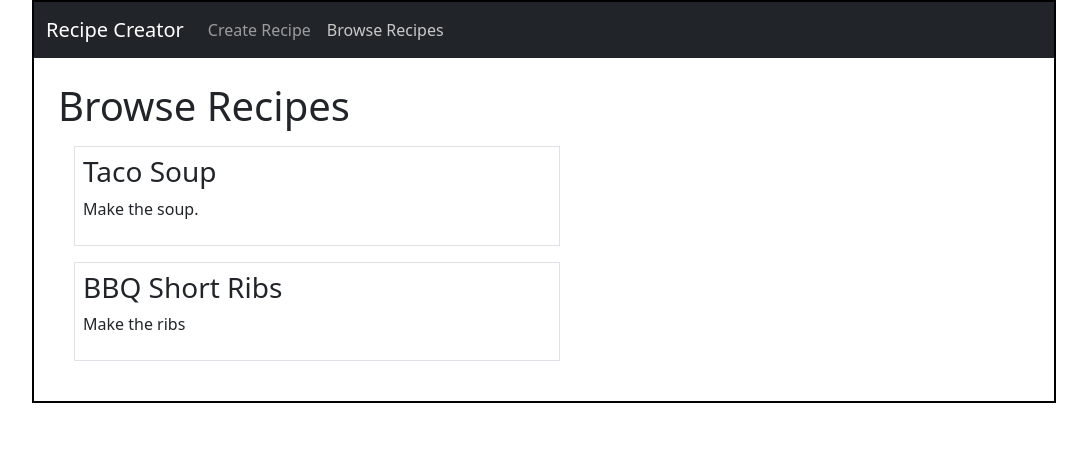
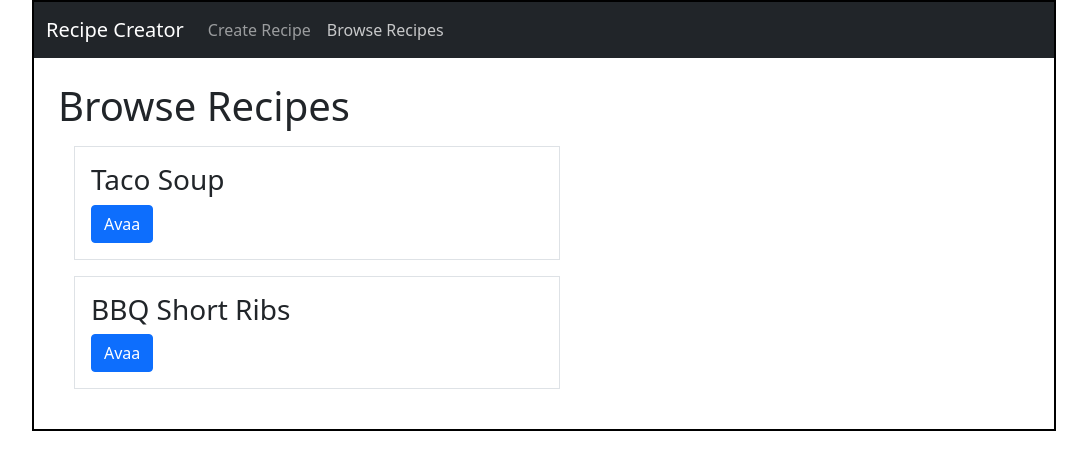
Before and after one commit to ojela028xamk/recipe-creator, a React (Create React App) app: page / in a window 1280 px wide. Both pictures are taken after a click on the button "Browse Recipes". Shown: the top 470 px of the page, without its empty margins (96-1183 px from the left). Built offline with nearby package versions, Linux system fonts and the light colour scheme.

Commit message:
modal added

```diff
--- a/src/components/BrowseRecipes.tsx
+++ b/src/components/BrowseRecipes.tsx
@@ -1,18 +1,41 @@
+import { useState } from "react";
+import { Button, Modal } from "react-bootstrap";
 import { MockData } from "../common/MockData";
 import { MockDataTS } from "../interfaces/MockDataTS";
 
 export default function BrowseRecipes(): JSX.Element {
+  const [showModal, setShowModal] = useState<boolean>(false);
+  const [modalData, setModalData] = useState<MockDataTS>();
+
+  function handleModal(data: MockDataTS) {
+    setShowModal(true);
+    setModalData(data);
+  }
+
   return (
     <div className="p-4">
       <h1>Browse Recipes</h1>
       {MockData.map((data: MockDataTS) => (
         <>
-          <div className="m-3 p-2 border w-50">
+          <div className="m-3 p-3 border w-50">
             <h3>{data.title}</h3>
-            <p>{data.instructions}</p>
+            <Button onClick={() => handleModal(data)}>Avaa</Button>
           </div>
         </>
       ))}
+      <Modal show={showModal} onHide={() => setShowModal(false)}>
+        <Modal.Header closeButton>
+          <Modal.Title>{modalData?.title}</Modal.Title>
+        </Modal.Header>
+        <Modal.Body>
+          <p>{modalData?.instructions}</p>
+        </Modal.Body>
+        <Modal.Footer>
+          <Button variant="primary" onClick={() => setShowModal(false)}>
+            Sulje
+          </Button>
+        </Modal.Footer>
+      </Modal>
     </div>
   );
 }
```
